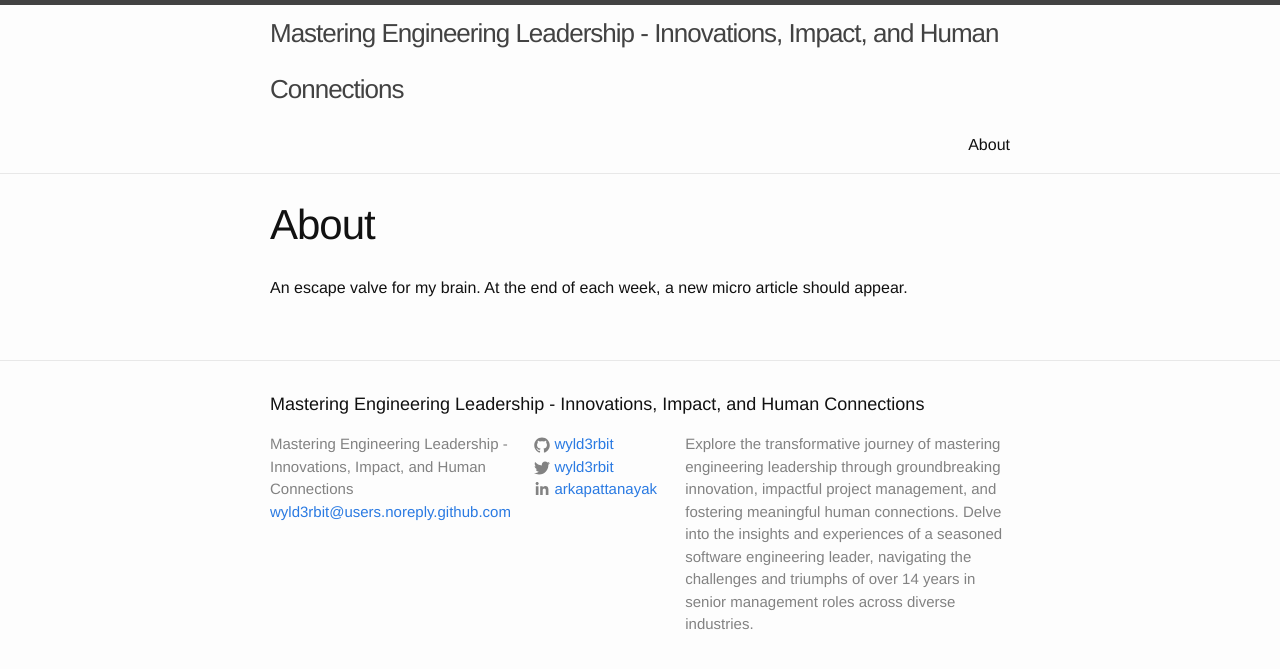
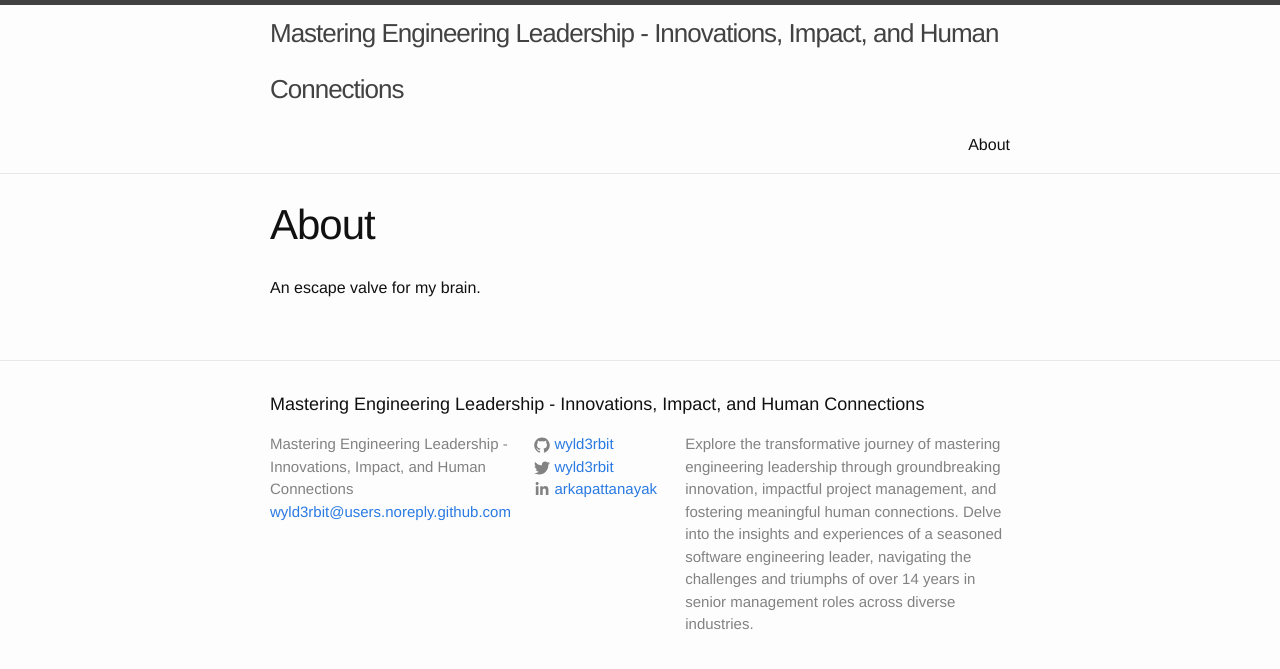
Before and after one commit to wyld3rbit/wyld3rbit.github.io, a Jekyll site: the page built from about.md, in a window 1280 px wide. Shown: the top 669 px of the page. Built offline with Jekyll 4.4.1, drawn with Linux system fonts in a browser that asks for light colours.

```diff
--- a/about.md
+++ b/about.md
@@ -1,8 +1,8 @@
 ---
 layout: page
 title: About
-author: a_p
+author: Arka P
 permalink: /about/
 ---
 
-An escape valve for my brain. At the end of each week, a new micro article should appear.
+An escape valve for my brain.
```
Also changed, not shown: _posts/2024-06-04-from-flaky-wifi-to-frictionless-payments.md (added, +36 -0 lines).
